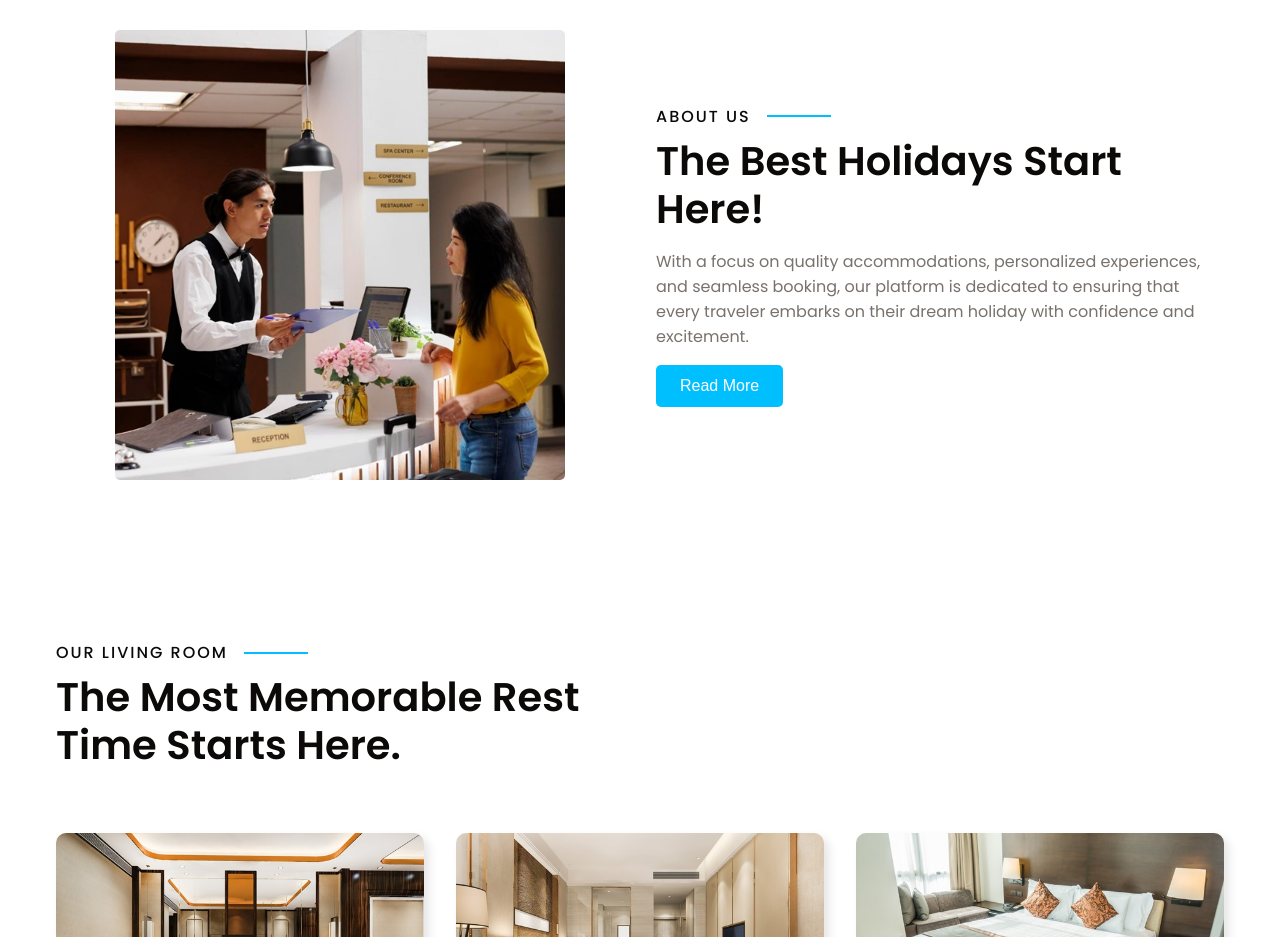
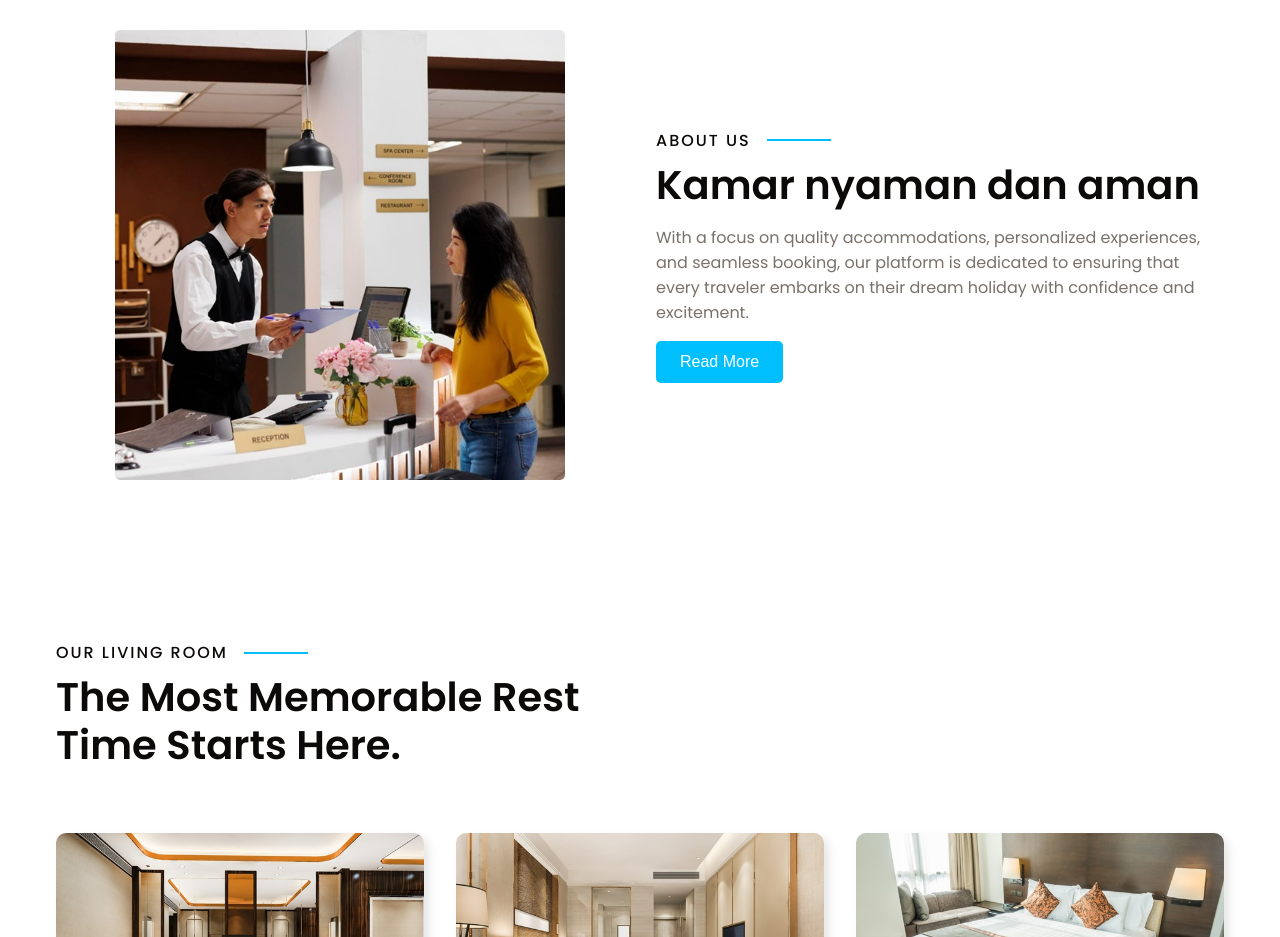
Before and after one commit to anfadd/anfadd.github.io, a plain HTML site: page index.html in a window 1280 px wide. Shown: the part 860-1797 px from the top of the page. Drawn offline with nearby package versions, Linux system fonts and the light colour scheme.

Commit message:
Add files via upload

```diff
--- a/index.html
+++ b/index.html
@@ -68,7 +68,7 @@
       </div>
       <div class="about__content">
         <p class="section__subheader">ABOUT US</p>
-        <h2 class="section__header">The Best Holidays Start Here!</h2>
+        <h2 class="section__header">Kamar nyaman dan aman</h2>
         <p class="section__description">
           With a focus on quality accommodations, personalized experiences, and seamless booking, our platform is dedicated to ensuring that every traveler embarks on their dream holiday with confidence and excitement.
         </p>
```
